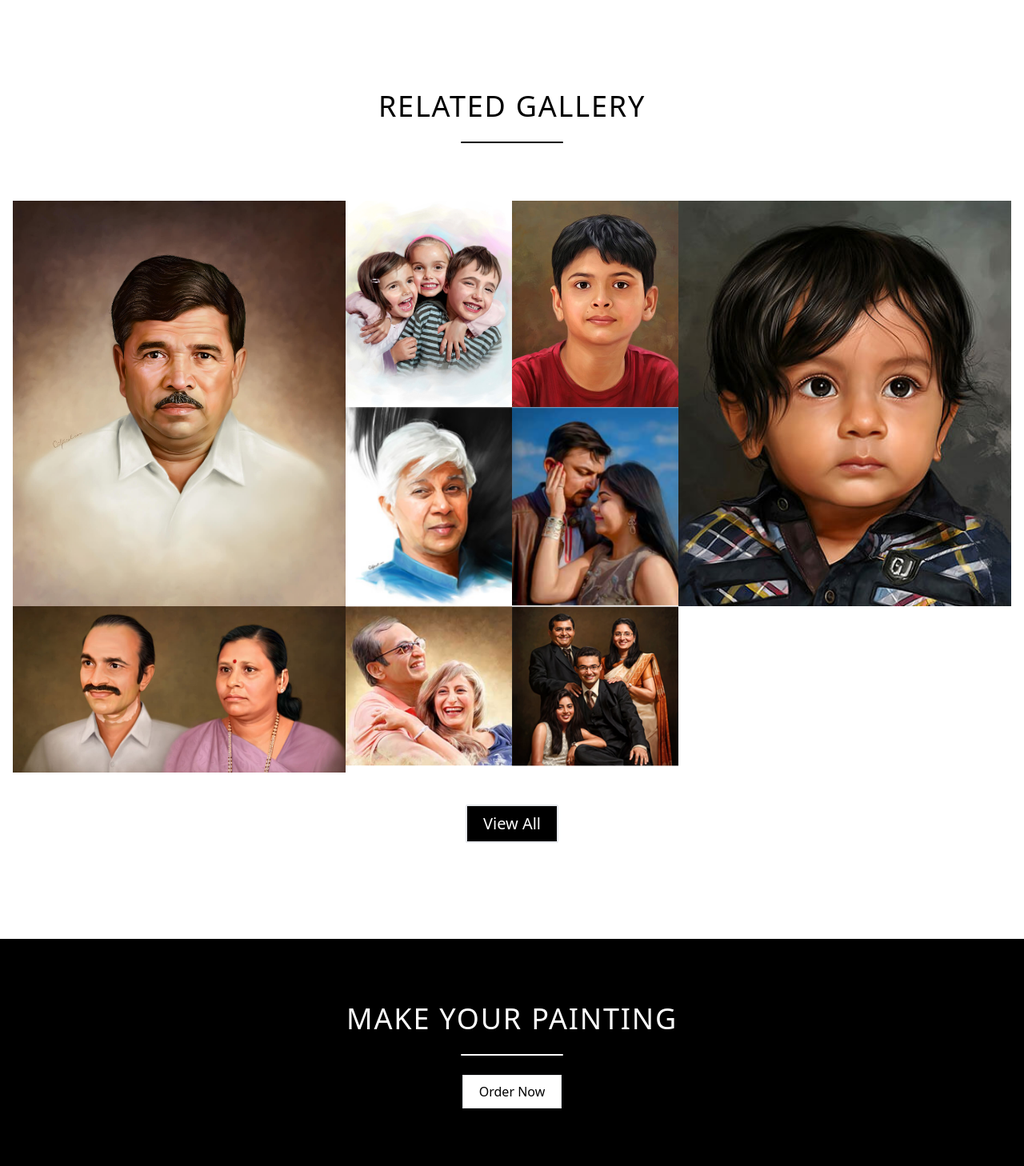
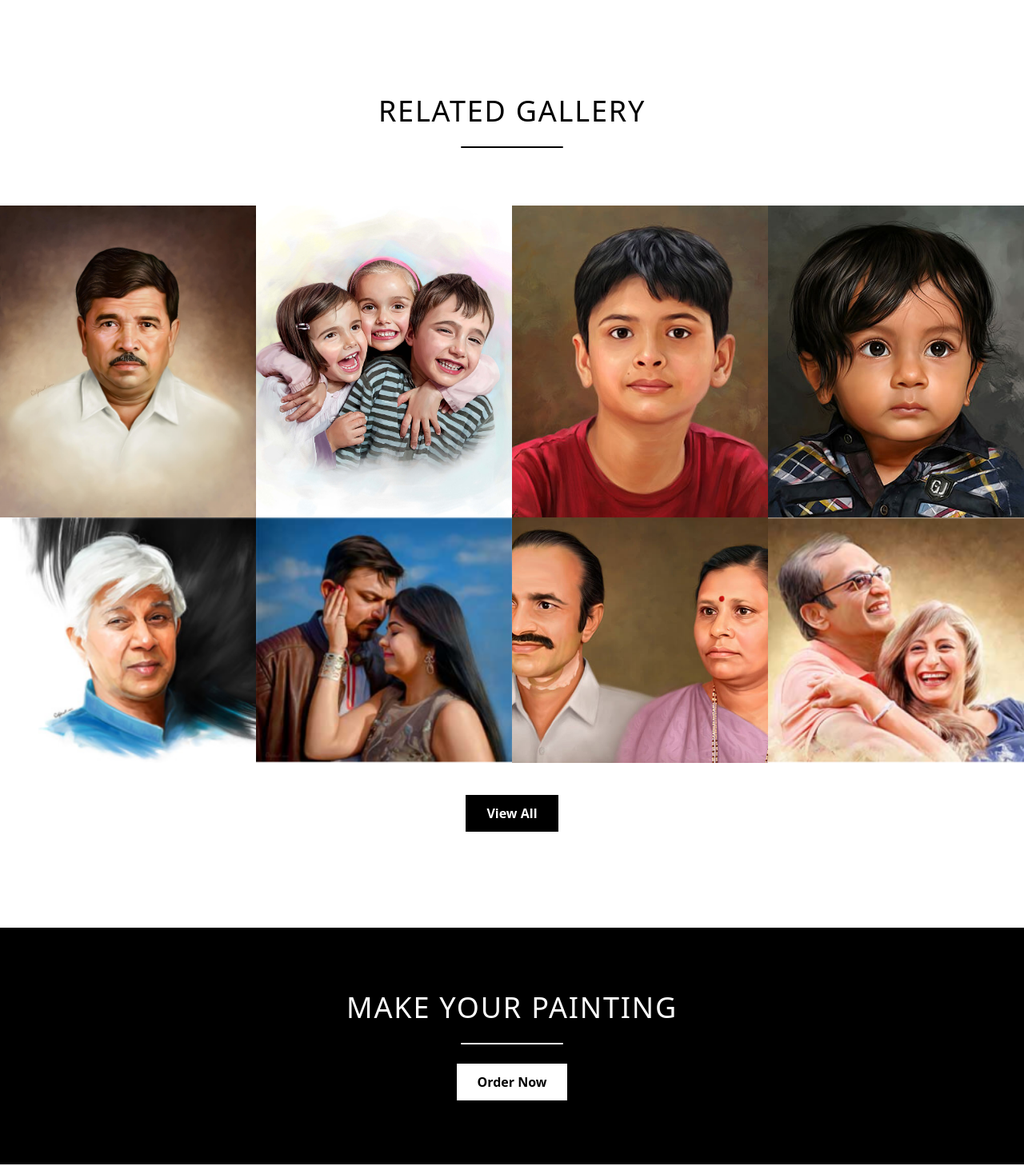
Before and after one commit to Aditya4936/oilpainting, a React (Create React App) app: page /details in a window 1280 px wide. Shown: the part 932-2390 px from the top of the page at 80% size. Built offline with nearby package versions, Linux system fonts and the light colour scheme.

Commit message:
Refactor button components and update styles for consistency

```diff
--- a/src/component/Button.jsx
+++ b/src/component/Button.jsx
@@ -4,9 +4,10 @@ const Button = ({ text  }) => {
 
     return (
       <button
-    className='bg-black text-xl text-white py-2 px-5  border-2 rounded-sm cursor-pointer hover:bg-white hover:text-black hover:border-black hover:border-2  transition-all duration-700 w-fit h-'
+      className='button'
       >
-      {text}
+     <span  className='button-content '>{text}
+      </span>
       </button>
     );
   };
--- a/src/component/CTA.jsx
+++ b/src/component/CTA.jsx
@@ -8,8 +8,8 @@ const CTA = () => {
           Make Your Painting
         </h1>
         <div className="mb-6 w-32 h-[2px] rounded-full bg-white mx-auto" />
-        <div>
-            <button className="bg-white text-black py-2 px-5 capitalize hover:bg-black hover:border-white border hover:text-white hover:transition-colors duration-700">
+        <div className="white-button">
+            <button className="white-button-content">
                 Order Now
             </button>
         </div>
--- a/src/component/Details/Details_section_1.jsx
+++ b/src/component/Details/Details_section_1.jsx
@@ -1,3 +1,67 @@
+// import React from "react";
+// import img1 from "../../assets/Details/adult_res.jpg";
+// import img2 from "../../assets/Details/kid_res.jpg";
+// import img3 from "../../assets/Details/1.jpg";
+// import img4 from "../../assets/Details/2.jpg";
+// import img5 from "../../assets/Details/3.png";
+// import img6 from "../../assets/Details/4.png";
+// import img7 from "../../assets/Details/b.jpg";
+// import img8 from "../../assets/Details/5.png";
+// import img9 from "../../assets/Details/6.png";
+// import Button from "../Button";
+
+// const data = [
+//   { img: img1 },
+//   { img: img2 },
+//   { img: img3 },
+//   { img: img4 },
+//   { img: img5 },
+//   { img: img6 },
+//   { img: img7 },
+//   { img: img8 },
+//   { img: img9 },
+// ];
+
+// const Details_section_1 = () => {
+//   return (
+//     <div className="lg:mt-[120px] mt-[80px] px-4">
+//       <div className="flex flex-col items-center justify-center">
+//         <h1 className="text-3xl pb-6 sm:text-2xl md:text-3xl lg:text-4xl uppercase text-center tracking-wider">
+//           Related Gallery
+//         </h1>
+//         <div className="mb-6 w-32 h-[2px] rounded-full bg-black mx-auto" />
+//       </div>
+//       <div
+//         className="grid grid-flow-dense  mt-12 max-w-[1400px] mx-auto"
+//         style={{
+//           gridTemplateColumns: "repeat(auto-fit, minmax(200px, 1fr))",
+//         }}
+//       >
+//         {data.map((item, index) => (
+//           <div
+//             key={index}
+//             className={`relative overflow-hidden ${
+//               index % 3 === 0 ? "col-span-2 row-span-2" : "col-span-1 row-span-1"
+//             }`}
+//           >
+//             <img
+//               src={item.img}
+//               alt={`Gallery Image ${index + 1}`}
+//               className="w-full h-full object-cover transform hover:scale-105 transition-transform duration-300"
+//             />
+//           </div>
+//         ))}
+//       </div>
+
+//       <div className="flex justify-center mt-10 pb-10">
+//         <Button text="View All" />
+//       </div>
+//     </div>
+//   );
+// };
+
+// export default Details_section_1;
+
 import React from "react";
 import img1 from "../../assets/Details/adult_res.jpg";
 import img2 from "../../assets/Details/kid_res.jpg";
@@ -19,30 +83,25 @@ const data = [
   { img: img6 },
   { img: img7 },
   { img: img8 },
-  { img: img9 },
 ];
 
 const Details_section_1 = () => {
   return (
-    <div className="lg:mt-[120px] mt-[80px] px-4">
+    <div className="lg:mt-[120px] mt-[80px] ">
       <div className="flex flex-col items-center justify-center">
         <h1 className="text-3xl pb-6 sm:text-2xl md:text-3xl lg:text-4xl uppercase text-center tracking-wider">
           Related Gallery
         </h1>
-        <div className="mb-6 w-32 h-[2px] rounded-full bg-black mx-auto" />
+        <div className="mb-6 w-32 h-[2px] rounded-full bg-black " />
       </div>
       <div
-        className="grid grid-flow-dense  mt-12 max-w-[1400px] mx-auto"
-        style={{
-          gridTemplateColumns: "repeat(auto-fit, minmax(200px, 1fr))",
-        }}
+        className="grid grid-cols-4 items-stretch justify-center mt-12 "
+
       >
         {data.map((item, index) => (
           <div
             key={index}
-            className={`relative overflow-hidden ${
-              index % 3 === 0 ? "col-span-2 row-span-2" : "col-span-1 row-span-1"
-            }`}
+            className={`relative overflow-hidden`}
           >
             <img
               src={item.img}
--- a/src/component/Footer.jsx
+++ b/src/component/Footer.jsx
@@ -23,8 +23,11 @@ const Footer = () => {
               className="w-full max-w-[300px] sm:max-w-[400px] lg:max-w-[500px] py-2 px-5 bg-transparent rounded-sm mb-5 outline-0 border-0 border-b-[1px] border-b-black text-center"
             />
           </>
-          <button className="mb-[50px] bg-black text-white font-bold py-2 px-5 border-2 uppercase rounded-sm cursor-pointer hover:bg-white hover:text-red-600 hover:border-black transition-all duration-700">
+          <button className="button my-10">
+            <span className="button-content">
+
             Sign Up
+            </span>
           </button>
 
           {/* Links Section */}
@@ -49,16 +52,16 @@ const Footer = () => {
           </div>
           {/* social media icon */}
           <div className=" flex flex-wrap justify-center gap-3 sm:gap-5 pt-10 lg:text-2xl text-xl">
-            <div className=" icon">
+            <div className=" icon1">
               <CiFacebook />
             </div>
-            <div className=" icon">
+            <div className=" icon1">
                 <CiTwitter />
             </div>
-            <div className=" icon">
+            <div className=" icon1">
                 <CiInstagram />
             </div>
-            <div className=" icon">
+            <div className=" icon1">
                 <CiYoutube />
             </div>
 
--- a/src/component/Section3.jsx
+++ b/src/component/Section3.jsx
@@ -38,7 +38,7 @@ const Section3 = () => {
     <div className="md:mt-[60px]  container">
       <div className="flex flex-col md:flex-row items-center md:items-start w-full">
         {/* Text Section */}
-        <div className="text-black   py-6 md:py-0  flex flex-col md:items-end items-start  md:w-[41%] text-right">
+        <div className="text-black   py-6 md:py-0  flex flex-col md:items-end items-start  md:w-1/2 text-right">
           {/* Title */}
           <p className="md:hidden block font-extralight text-3xl  leading-tight w-full mt-10 uppercase text-start ">
             our Customer Stories Near To Our heart
--- a/src/component/Section5.jsx
+++ b/src/component/Section5.jsx
@@ -12,8 +12,8 @@ const Section5 = () => {
           <span className="block md:hidden">it's all about colorful words</span>
         </div>
         <div className="h-[2px] rounded-full bg-white w-1/3" />
-        <button className="bg-white text-black px-5 py-3 mt-[30px] text-sm hover:transition-all duration-300 hover:bg-black hover:text-white border border-white">
-          Read More
+        <button className="white-button mt-10">
+          <span className='white-button-content'>Read More</span>
         </button>
       </div>
 
--- a/src/index.css
+++ b/src/index.css
@@ -21,11 +21,12 @@
     display: none !important;
 }
 
-.icon{
+.icon1{
     color: black;
     padding: 5px;
 }
-.icon:hover{
+.icon1:hover{
+  animation: ease-in-out 0.5s;
     transition: all 0.5s;
     background-color: black;
     color: white  !important;
@@ -44,7 +45,7 @@
   bottom: 0;
   left: 0;
   width: 0;
-  height: 1px;
+  height: 2px;
   background-color: black;
   transition: width 0.5s;
 }
@@ -52,3 +53,130 @@
 .sidebartext:hover::before {
   width: 100%;
 }
+
+/* on imge hover show pluse icon in laptop and tv screen */
+.imghover {
+  position: relative;
+  display: inline-block;
+  overflow: hidden;
+  cursor: none; /* Hide the default cursor */
+}
+
+.imghover img {
+  display: block;
+  width: 100%;
+  height: auto;
+}
+
+.icon {
+  position: absolute;
+
+  color: rgba(0, 0, 0, 0.7);
+  background-color: antiquewhite;
+  border-radius: 50%;
+  pointer-events: none;
+  transform: translate(-50%, -50%); /* Perfectly center the icon */
+}
+
+
+/* button css */
+/* From Uiverse.io by Madflows */
+.button {
+  position: relative;
+  overflow: hidden;
+  padding:  10px 25px;
+
+  background: #000;
+  border: none;
+  cursor: pointer;
+  border: 1px solid #000;
+
+}
+
+.button-content {
+  position: relative;
+  z-index: 1;
+  color: #fff;
+  font-weight: 600;
+}
+
+.button::before {
+  content: "";
+  position: absolute;
+  top: 0;
+  left: 0;
+  transform: scaleX(0);
+  transform-origin: 0 50%;
+  width: 100%;
+  height: 100%;
+  background-color: #fff;
+  z-index: 0;
+  transition: transform 0.475s ease;
+}
+
+.button:hover::before {
+  transform: scaleX(1); /* Expand background */
+}
+
+.button:hover .button-content {
+  color: #000; /* Optional: Change text color on hover */
+}
+
+/* white back */
+.white-button {
+  position: relative;
+  overflow: hidden;
+  padding:  10px 25px;
+  background: #fff; /* Base background is white */
+  border: none;
+  cursor: pointer;
+  border: 1px solid #fff; /* Black border */
+}
+
+.white-button-content {
+  position: relative;
+  z-index: 1;
+  color: #000; /* Text color for white background */
+  font-weight: 600; /* Optional for styling */
+}
+
+.white-button::before {
+  content: "";
+  position: absolute;
+  top: 0;
+  left: 0;
+  transform: scaleX(0);
+  transform-origin: 0 50%;
+  width: 100%;
+  height: 100%;
+  background-color: #000; /* Black background on hover */
+  z-index: 0;
+  transition: transform 0.475s ease; /* Smooth transition */
+}
+
+.white-button:hover::before {
+  transform: scaleX(1); /* Expand background */
+  border-color: #fff; /* White border on hover */
+}
+
+.white-button:hover .white-button-content {
+  color: #fff; /* Change text color to white for better contrast */
+}
+
+.rounded-button{
+  color: white;
+  padding: 5px;
+  background-color: black;
+  border-radius: 50%;
+  font-size: 1.2rem;
+  border: 1px solid black;
+}
+.rounded-button:hover{
+animation: ease-in-out 0.5s;
+  transition: all 0.5s;
+  background-color: white;
+  color: black  !important;
+  border-radius: 50%;
+  cursor: pointer;
+  border: 1px solid black;
+}
```
Also changed, not shown: src/component/Details/Details.jsx (+44 -6 lines), src/component/Navbar.jsx (+9 -13 lines), src/component/Section1.jsx (+6 -6 lines), src/component/Section2.jsx (+8 -6 lines). Lines whose indentation alone changed are shown as unchanged.
